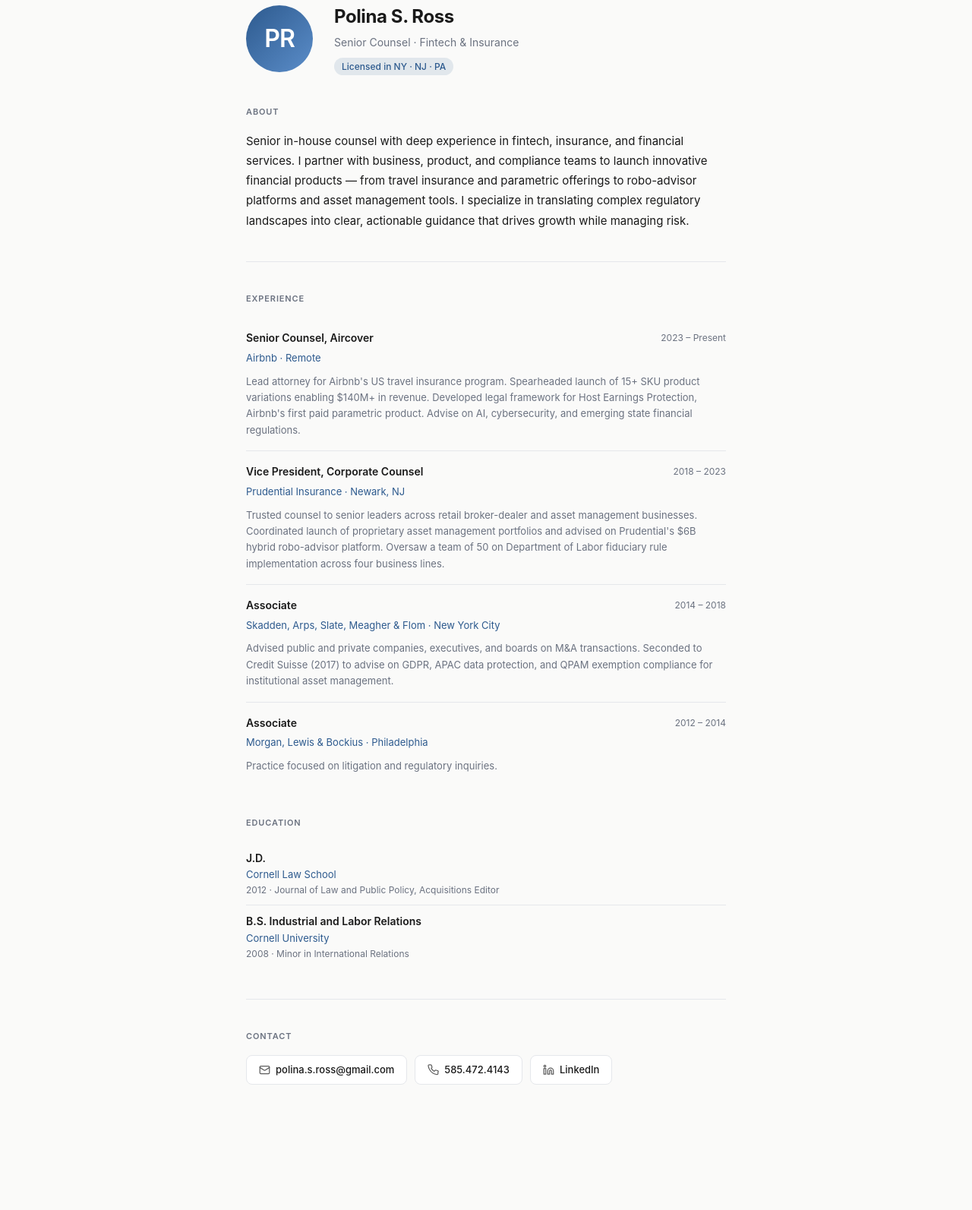
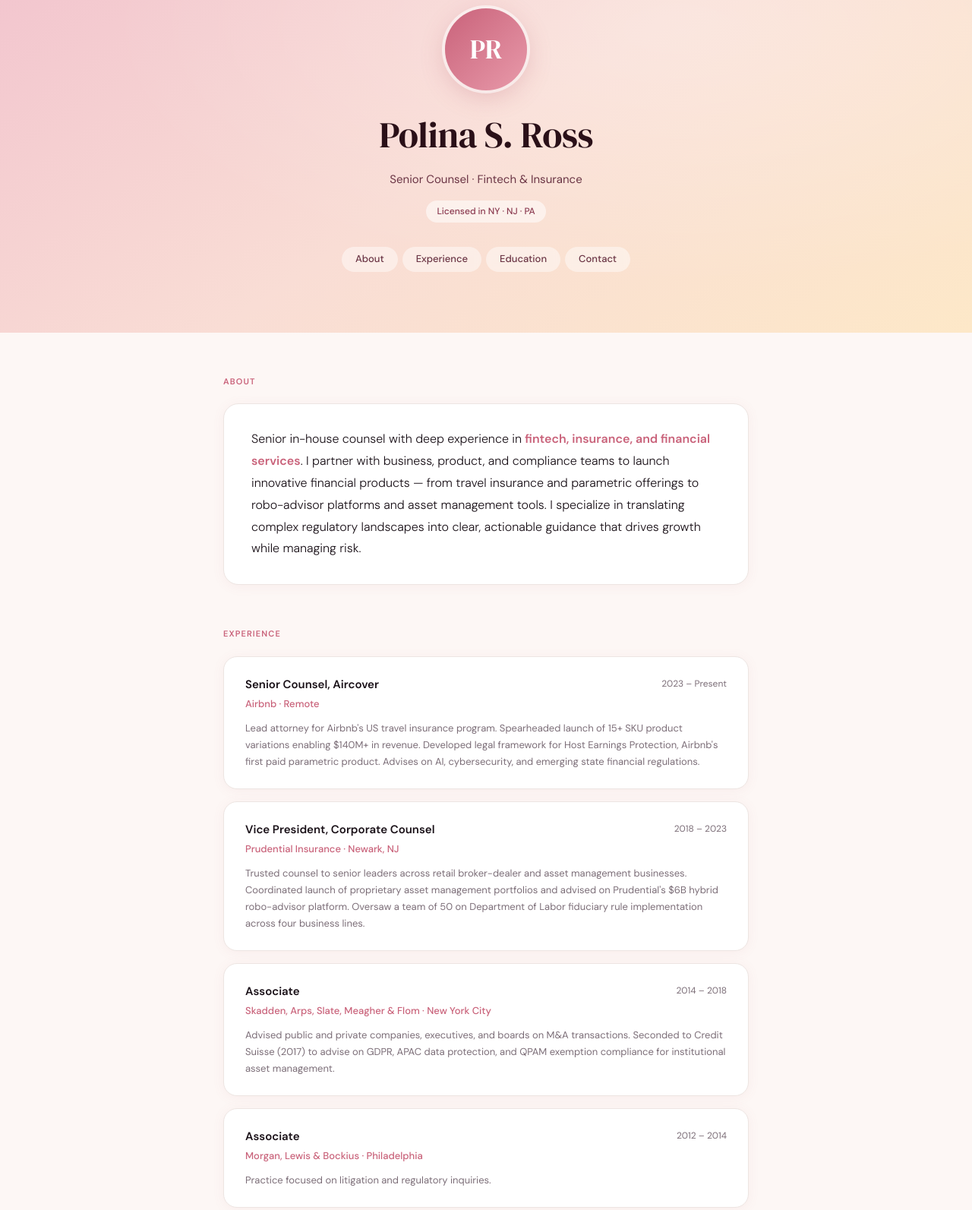
Before and after one commit to pogit-sys/polinaross, a plain HTML site: page index.html in a window 1280 px wide. Shown: the part 61-1654 px from the top of the page at 76% size. Before the commit the page ends 1609 px from the top, so only its background shows below. Drawn offline with Linux system fonts and the light colour scheme.

Commit message:
Redesign: new layout, LinkedIn only contact

```diff
--- a/index.html
+++ b/index.html
@@ -4,266 +4,399 @@
   <meta charset="UTF-8" />
   <meta name="viewport" content="width=device-width, initial-scale=1.0" />
   <title>Polina S. Ross</title>
+  <link rel="preconnect" href="https://fonts.googleapis.com" />
+  <link rel="preconnect" href="https://fonts.gstatic.com" crossorigin />
+  <link href="https://fonts.googleapis.com/css2?family=DM+Serif+Display&family=DM+Sans:wght@300;400;500;600&display=swap" rel="stylesheet" />
   <style>
     *, *::before, *::after { box-sizing: border-box; margin: 0; padding: 0; }
 
     :root {
-      --bg: #fafaf9;
+      --bg: #fdf7f5;
       --surface: #ffffff;
-      --text: #1a1a1a;
-      --muted: #6b7280;
-      --accent: #2d5a8e;
-      --border: #e5e7eb;
-      --radius: 12px;
+      --text: #1a1118;
+      --muted: #7c6e78;
+      --accent: #c9627a;
+      --accent-light: #f9eaed;
+      --border: #ede5e2;
+      --shadow: 0 2px 16px rgba(180,100,120,0.07);
+      --shadow-hover: 0 6px 28px rgba(180,100,120,0.13);
     }
 
     @media (prefers-color-scheme: dark) {
       :root {
-        --bg: #111110;
-        --surface: #1c1c1b;
-        --text: #f0ede8;
-        --muted: #9ca3af;
-        --accent: #7aaddd;
-        --border: #2e2e2c;
+        --bg: #140f11;
+        --surface: #1f181a;
+        --text: #f5eeeb;
+        --muted: #9e8e8a;
+        --accent: #e8839a;
+        --accent-light: #2e1a1f;
+        --border: #2e2228;
+        --shadow: 0 2px 16px rgba(0,0,0,0.3);
+        --shadow-hover: 0 6px 28px rgba(0,0,0,0.4);
       }
     }
 
+    html { scroll-behavior: smooth; }
+
     body {
-      font-family: -apple-system, BlinkMacSystemFont, "Segoe UI", Helvetica, Arial, sans-serif;
+      font-family: "DM Sans", -apple-system, sans-serif;
       background: var(--bg);
       color: var(--text);
       line-height: 1.6;
       font-size: 15px;
     }
 
-    .container {
-      max-width: 680px;
-      margin: 0 auto;
-      padding: 64px 24px 80px;
+    /* ── Hero ── */
+    .hero {
+      background: linear-gradient(145deg, #f2c4ce 0%, #f9ddd5 50%, #fde8c8 100%);
+      padding: 72px 24px 80px;
+      text-align: center;
+      position: relative;
+      overflow: hidden;
     }
 
-    /* ── Header ── */
-    .profile {
-      display: flex;
-      align-items: center;
-      gap: 28px;
-      margin-bottom: 40px;
+    @media (prefers-color-scheme: dark) {
+      .hero {
+        background: linear-gradient(145deg, #3a1a22 0%, #2e1820 50%, #281510 100%);
+      }
+    }
+
+    .hero::before {
+      content: "";
+      position: absolute;
+      inset: 0;
+      background: radial-gradient(ellipse at 70% 20%, rgba(255,255,255,0.25) 0%, transparent 60%);
+      pointer-events: none;
     }
 
     .avatar {
-      width: 88px;
-      height: 88px;
+      width: 108px;
+      height: 108px;
       border-radius: 50%;
-      background: linear-gradient(135deg, #2d5a8e 0%, #5b8dc9 100%);
-      flex-shrink: 0;
+      background: linear-gradient(135deg, #c9627a 0%, #e89aaa 100%);
+      margin: 0 auto 20px;
       display: flex;
       align-items: center;
       justify-content: center;
-      font-size: 32px;
-      font-weight: 600;
+      font-family: "DM Serif Display", serif;
+      font-size: 36px;
       color: white;
-      letter-spacing: -1px;
+      box-shadow: 0 0 0 4px rgba(255,255,255,0.6), 0 8px 32px rgba(180,80,100,0.25);
+      position: relative;
+      z-index: 1;
     }
 
-    .profile-text h1 {
-      font-size: 24px;
-      font-weight: 700;
-      letter-spacing: -0.4px;
+    .hero h1 {
+      font-family: "DM Serif Display", serif;
+      font-size: clamp(32px, 6vw, 48px);
+      font-weight: 400;
+      letter-spacing: -0.5px;
+      color: #2a1018;
+      position: relative;
+      z-index: 1;
     }
 
-    .profile-text p {
-      color: var(--muted);
-      margin-top: 4px;
-      font-size: 14px;
+    @media (prefers-color-scheme: dark) {
+      .hero h1 { color: #f5eeeb; }
     }
 
-    .badge {
+    .hero .tagline {
+      margin-top: 8px;
+      font-size: 15px;
+      font-weight: 400;
+      color: #6b3545;
+      position: relative;
+      z-index: 1;
+    }
+
+    @media (prefers-color-scheme: dark) {
+      .hero .tagline { color: #c9a0aa; }
+    }
+
+    .hero .badge {
       display: inline-block;
-      margin-top: 8px;
-      background: color-mix(in srgb, var(--accent) 12%, transparent);
-      color: var(--accent);
+      margin-top: 16px;
+      background: rgba(255,255,255,0.55);
+      color: #8b3a50;
       font-size: 12px;
       font-weight: 500;
-      padding: 2px 10px;
+      padding: 5px 14px;
       border-radius: 20px;
+      backdrop-filter: blur(4px);
+      position: relative;
+      z-index: 1;
     }
 
-    /* ── Section ── */
-    section {
-      margin-bottom: 40px;
+    @media (prefers-color-scheme: dark) {
+      .hero .badge {
+        background: rgba(255,255,255,0.08);
+        color: #e8a0b0;
+      }
     }
 
-    h2 {
+    /* ── Nav dots ── */
+    .nav {
+      display: flex;
+      justify-content: center;
+      gap: 6px;
+      margin-top: 32px;
+      position: relative;
+      z-index: 1;
+    }
+
+    .nav a {
+      padding: 6px 18px;
+      border-radius: 20px;
+      font-size: 13px;
+      font-weight: 500;
+      text-decoration: none;
+      color: #6b3545;
+      background: rgba(255,255,255,0.45);
+      backdrop-filter: blur(4px);
+      transition: background 0.2s, color 0.2s;
+    }
+
+    @media (prefers-color-scheme: dark) {
+      .nav a { color: #e8a0b0; background: rgba(255,255,255,0.07); }
+    }
+
+    .nav a:hover {
+      background: rgba(255,255,255,0.75);
+      color: #8b3a50;
+    }
+
+    /* ── Main content ── */
+    .main {
+      max-width: 740px;
+      margin: 0 auto;
+      padding: 56px 24px 80px;
+    }
+
+    /* ── Section header ── */
+    .section-label {
       font-size: 11px;
       font-weight: 600;
       text-transform: uppercase;
-      letter-spacing: 0.08em;
-      color: var(--muted);
-      margin-bottom: 16px;
+      letter-spacing: 0.1em;
+      color: var(--accent);
+      margin-bottom: 20px;
     }
 
-    /* ── Bio ── */
-    .bio p {
-      color: var(--text);
-      font-size: 15px;
-      line-height: 1.75;
+    section { margin-bottom: 56px; }
+
+    /* ── Bio card ── */
+    .bio-card {
+      background: var(--surface);
+      border-radius: 20px;
+      padding: 32px 36px;
+      box-shadow: var(--shadow);
+      border: 1px solid var(--border);
     }
 
-    /* ── Resume ── */
-    .resume-entry {
-      display: grid;
-      grid-template-columns: 1fr auto;
-      gap: 4px 12px;
-      padding: 16px 0;
-      border-bottom: 1px solid var(--border);
+    .bio-card p {
+      font-size: 16px;
+      line-height: 1.8;
+      color: var(--text);
+      font-weight: 300;
     }
 
-    .resume-entry:last-child { border-bottom: none; }
-
-    .resume-entry .role {
+    .bio-card p strong {
       font-weight: 600;
-      font-size: 14px;
+      color: var(--accent);
     }
 
-    .resume-entry .company {
-      color: var(--accent);
-      font-size: 13px;
-      grid-column: 1;
+    /* ── Experience cards ── */
+    .experience-list {
+      display: flex;
+      flex-direction: column;
+      gap: 16px;
     }
 
-    .resume-entry .date {
+    .exp-card {
+      background: var(--surface);
+      border-radius: 18px;
+      padding: 24px 28px;
+      box-shadow: var(--shadow);
+      border: 1px solid var(--border);
+      transition: box-shadow 0.2s, transform 0.2s;
+    }
+
+    .exp-card:hover {
+      box-shadow: var(--shadow-hover);
+      transform: translateY(-2px);
+    }
+
+    .exp-header {
+      display: flex;
+      justify-content: space-between;
+      align-items: flex-start;
+      gap: 12px;
+      margin-bottom: 4px;
+    }
+
+    .exp-role {
+      font-size: 15px;
+      font-weight: 600;
+    }
+
+    .exp-date {
       font-size: 12px;
       color: var(--muted);
-      text-align: right;
-      grid-row: 1 / span 2;
-      grid-column: 2;
-      align-self: start;
-      padding-top: 1px;
       white-space: nowrap;
+      padding-top: 2px;
     }
 
-    .resume-entry .desc {
-      grid-column: 1 / -1;
+    .exp-company {
+      font-size: 13px;
+      color: var(--accent);
+      font-weight: 500;
+      margin-bottom: 10px;
+    }
+
+    .exp-desc {
       font-size: 13px;
       color: var(--muted);
-      margin-top: 6px;
-      line-height: 1.65;
+      line-height: 1.7;
     }
 
-    /* Education sub-section */
+    /* ── Education ── */
     .edu-list {
+      display: flex;
+      flex-direction: column;
+      gap: 12px;
       list-style: none;
     }
 
-    .edu-list li {
-      padding: 10px 0;
-      border-bottom: 1px solid var(--border);
-      font-size: 14px;
+    .edu-card {
+      background: var(--surface);
+      border-radius: 16px;
+      padding: 20px 24px;
+      border: 1px solid var(--border);
+      box-shadow: var(--shadow);
+      display: flex;
+      justify-content: space-between;
+      align-items: center;
+      gap: 12px;
     }
 
-    .edu-list li:last-child { border-bottom: none; }
-
-    .edu-list .degree { font-weight: 600; }
-    .edu-list .school { color: var(--accent); font-size: 13px; }
-    .edu-list .year { color: var(--muted); font-size: 12px; }
+    .edu-degree { font-size: 14px; font-weight: 600; }
+    .edu-school { font-size: 13px; color: var(--accent); font-weight: 500; margin-top: 2px; }
+    .edu-year { font-size: 12px; color: var(--muted); text-align: right; white-space: nowrap; }
 
     /* ── Contact ── */
-    .contact-links {
+    .contact-grid {
       display: flex;
       flex-wrap: wrap;
-      gap: 10px;
+      gap: 12px;
     }
 
-    .contact-links a {
+    .contact-grid a {
       display: inline-flex;
       align-items: center;
-      gap: 7px;
-      padding: 8px 16px;
-      border: 1px solid var(--border);
-      border-radius: 8px;
+      gap: 9px;
+      padding: 12px 20px;
+      border-radius: 14px;
       text-decoration: none;
-      color: var(--text);
       font-size: 13px;
       font-weight: 500;
       background: var(--surface);
-      transition: border-color 0.15s, background 0.15s;
+      color: var(--text);
+      border: 1px solid var(--border);
+      box-shadow: var(--shadow);
+      transition: all 0.2s;
     }
 
-    .contact-links a:hover {
+    .contact-grid a:hover {
+      background: var(--accent-light);
       border-color: var(--accent);
-      background: color-mix(in srgb, var(--accent) 12%, transparent);
       color: var(--accent);
+      box-shadow: var(--shadow-hover);
+      transform: translateY(-1px);
     }
 
-    .contact-links a svg {
-      width: 15px;
-      height: 15px;
-      opacity: 0.7;
+    .contact-grid a svg {
+      width: 16px;
+      height: 16px;
+      opacity: 0.75;
     }
 
-    /* ── Divider ── */
-    hr {
-      border: none;
+    /* ── Footer ── */
+    footer {
+      text-align: center;
+      padding: 24px;
+      font-size: 12px;
+      color: var(--muted);
       border-top: 1px solid var(--border);
-      margin: 40px 0;
     }
 
     /* ── Responsive ── */
-    @media (max-width: 480px) {
-      .profile { flex-direction: column; align-items: flex-start; gap: 16px; }
-      .resume-entry { grid-template-columns: 1fr; }
-      .resume-entry .date { grid-row: auto; grid-column: 1; text-align: left; margin-top: 2px; }
+    @media (max-width: 520px) {
+      .bio-card { padding: 24px 20px; }
+      .exp-card { padding: 20px; }
+      .exp-header { flex-direction: column; gap: 2px; }
+      .edu-card { flex-direction: column; align-items: flex-start; }
+      .edu-year { text-align: left; }
+      .nav { flex-wrap: wrap; }
     }
   </style>
 </head>
 <body>
-  <div class="container">
 
-    <!-- Profile Header -->
-    <div class="profile">
+  <!-- Hero -->
+  <header class="hero">
     <div class="avatar">PR</div>
-      <div class="profile-text">
     <h1>Polina S. Ross</h1>
-        <p>Senior Counsel &middot; Fintech &amp; Insurance</p>
+    <p class="tagline">Senior Counsel &middot; Fintech &amp; Insurance</p>
     <span class="badge">Licensed in NY &middot; NJ &middot; PA</span>
+    <nav class="nav">
+      <a href="#about">About</a>
+      <a href="#experience">Experience</a>
+      <a href="#education">Education</a>
+      <a href="#contact">Contact</a>
+    </nav>
+  </header>
+
+  <main class="main">
+
+    <!-- About -->
+    <section id="about">
+      <p class="section-label">About</p>
+      <div class="bio-card">
+        <p>
+          Senior in-house counsel with deep experience in <strong>fintech, insurance, and financial services</strong>.
+          I partner with business, product, and compliance teams to launch innovative financial products &mdash;
+          from travel insurance and parametric offerings to robo-advisor platforms and asset management tools.
+          I specialize in translating complex regulatory landscapes into clear, actionable guidance that
+          drives growth while managing risk.
+        </p>
       </div>
-    </div>
-
-    <!-- Bio -->
-    <section class="bio">
-      <h2>About</h2>
-      <p>
-        Senior in-house counsel with deep experience in fintech, insurance, and financial services.
-        I partner with business, product, and compliance teams to launch innovative financial products
-        &mdash; from travel insurance and parametric offerings to robo-advisor platforms and asset
-        management tools. I specialize in translating complex regulatory landscapes into clear,
-        actionable guidance that drives growth while managing risk.
-      </p>
     </section>
 
-    <hr />
+    <!-- Experience -->
+    <section id="experience">
+      <p class="section-label">Experience</p>
+      <div class="experience-list">
 
-    <!-- Resume -->
-    <section>
-      <h2>Experience</h2>
-
-      <div class="resume-entry">
-        <div class="role">Senior Counsel, Aircover</div>
-        <div class="date">2023 &ndash; Present</div>
-        <div class="company">Airbnb &middot; Remote</div>
-        <p class="desc">
+        <div class="exp-card">
+          <div class="exp-header">
+            <div class="exp-role">Senior Counsel, Aircover</div>
+            <div class="exp-date">2023 &ndash; Present</div>
+          </div>
+          <div class="exp-company">Airbnb &middot; Remote</div>
+          <p class="exp-desc">
             Lead attorney for Airbnb's US travel insurance program. Spearheaded launch of 15+ SKU product
             variations enabling $140M+ in revenue. Developed legal framework for Host Earnings Protection,
-          Airbnb's first paid parametric product. Advise on AI, cybersecurity, and emerging state
-          financial regulations.
+            Airbnb's first paid parametric product. Advises on AI, cybersecurity, and emerging state financial regulations.
           </p>
         </div>
 
-      <div class="resume-entry">
-        <div class="role">Vice President, Corporate Counsel</div>
-        <div class="date">2018 &ndash; 2023</div>
-        <div class="company">Prudential Insurance &middot; Newark, NJ</div>
-        <p class="desc">
+        <div class="exp-card">
+          <div class="exp-header">
+            <div class="exp-role">Vice President, Corporate Counsel</div>
+            <div class="exp-date">2018 &ndash; 2023</div>
+          </div>
+          <div class="exp-company">Prudential Insurance &middot; Newark, NJ</div>
+          <p class="exp-desc">
             Trusted counsel to senior leaders across retail broker-dealer and asset management businesses.
             Coordinated launch of proprietary asset management portfolios and advised on Prudential's $6B
             hybrid robo-advisor platform. Oversaw a team of 50 on Department of Labor fiduciary rule
@@ -271,80 +404,76 @@
           </p>
         </div>
 
-      <div class="resume-entry">
-        <div class="role">Associate</div>
-        <div class="date">2014 &ndash; 2018</div>
-        <div class="company">Skadden, Arps, Slate, Meagher &amp; Flom &middot; New York City</div>
-        <p class="desc">
+        <div class="exp-card">
+          <div class="exp-header">
+            <div class="exp-role">Associate</div>
+            <div class="exp-date">2014 &ndash; 2018</div>
+          </div>
+          <div class="exp-company">Skadden, Arps, Slate, Meagher &amp; Flom &middot; New York City</div>
+          <p class="exp-desc">
             Advised public and private companies, executives, and boards on M&amp;A transactions.
             Seconded to Credit Suisse (2017) to advise on GDPR, APAC data protection, and QPAM
             exemption compliance for institutional asset management.
           </p>
         </div>
 
-      <div class="resume-entry">
-        <div class="role">Associate</div>
-        <div class="date">2012 &ndash; 2014</div>
-        <div class="company">Morgan, Lewis &amp; Bockius &middot; Philadelphia</div>
-        <p class="desc">
+        <div class="exp-card">
+          <div class="exp-header">
+            <div class="exp-role">Associate</div>
+            <div class="exp-date">2012 &ndash; 2014</div>
+          </div>
+          <div class="exp-company">Morgan, Lewis &amp; Bockius &middot; Philadelphia</div>
+          <p class="exp-desc">
             Practice focused on litigation and regulatory inquiries.
           </p>
         </div>
+
+      </div>
     </section>
 
-    <section>
-      <h2>Education</h2>
+    <!-- Education -->
+    <section id="education">
+      <p class="section-label">Education</p>
       <ul class="edu-list">
-        <li>
-          <div class="degree">J.D.</div>
-          <div class="school">Cornell Law School</div>
-          <div class="year">2012 &middot; Journal of Law and Public Policy, Acquisitions Editor</div>
+        <li class="edu-card">
+          <div>
+            <div class="edu-degree">J.D.</div>
+            <div class="edu-school">Cornell Law School</div>
+          </div>
+          <div class="edu-year">2012<br/>Journal of Law &amp; Public Policy<br/>Acquisitions Editor</div>
         </li>
-        <li>
-          <div class="degree">B.S. Industrial and Labor Relations</div>
-          <div class="school">Cornell University</div>
-          <div class="year">2008 &middot; Minor in International Relations</div>
+        <li class="edu-card">
+          <div>
+            <div class="edu-degree">B.S. Industrial &amp; Labor Relations</div>
+            <div class="edu-school">Cornell University</div>
+          </div>
+          <div class="edu-year">2008<br/>Minor in International Relations</div>
         </li>
       </ul>
     </section>
 
-    <hr />
+    <!-- Contact -->
+    <section id="contact">
+      <p class="section-label">Contact</p>
+      <div class="contact-grid">
 
-    <!-- Contact -->
-    <section>
-      <h2>Contact</h2>
-      <div class="contact-links">
-
-        <a href="mailto:polina.s.ross@gmail.com">
-          <!-- Email icon -->
-          <svg viewBox="0 0 24 24" fill="none" stroke="currentColor" stroke-width="2" stroke-linecap="round" stroke-linejoin="round">
-            <rect x="2" y="4" width="20" height="16" rx="2"/>
-            <path d="m22 7-8.97 5.7a1.94 1.94 0 0 1-2.06 0L2 7"/>
-          </svg>
-          polina.s.ross@gmail.com
-        </a>
-
-        <a href="tel:5854724143">
-          <!-- Phone icon -->
-          <svg viewBox="0 0 24 24" fill="none" stroke="currentColor" stroke-width="2" stroke-linecap="round" stroke-linejoin="round">
-            <path d="M22 16.92v3a2 2 0 0 1-2.18 2 19.79 19.79 0 0 1-8.63-3.07A19.5 19.5 0 0 1 4.69 12 19.79 19.79 0 0 1 1.61 3.41 2 2 0 0 1 3.6 1.25h3a2 2 0 0 1 2 1.72 12.84 12.84 0 0 0 .7 2.81 2 2 0 0 1-.45 2.11L7.91 8.96a16 16 0 0 0 6.13 6.13l1.87-1.87a2 2 0 0 1 2.11-.45 12.84 12.84 0 0 0 2.81.7A2 2 0 0 1 22 16.92z"/>
-          </svg>
-          585.472.4143
-        </a>
-
-        <a href="https://www.linkedin.com/in/polinaross" target="_blank" rel="noopener">
-          <!-- LinkedIn icon -->
+        <a href="https://www.linkedin.com/in/polinasross" target="_blank" rel="noopener">
           <svg viewBox="0 0 24 24" fill="none" stroke="currentColor" stroke-width="2" stroke-linecap="round" stroke-linejoin="round">
             <path d="M16 8a6 6 0 0 1 6 6v7h-4v-7a2 2 0 0 0-2-2 2 2 0 0 0-2 2v7h-4v-7a6 6 0 0 1 6-6z"/>
             <rect x="2" y="9" width="4" height="12"/>
             <circle cx="4" cy="4" r="2"/>
           </svg>
-          LinkedIn
+          Connect on LinkedIn
         </a>
 
       </div>
     </section>
 
-  </div>
+  </main>
+
+  <footer>
+    &copy; 2025 Polina S. Ross
+  </footer>
+
 </body>
 </html>
```
Lines whose indentation alone changed are shown as unchanged.
